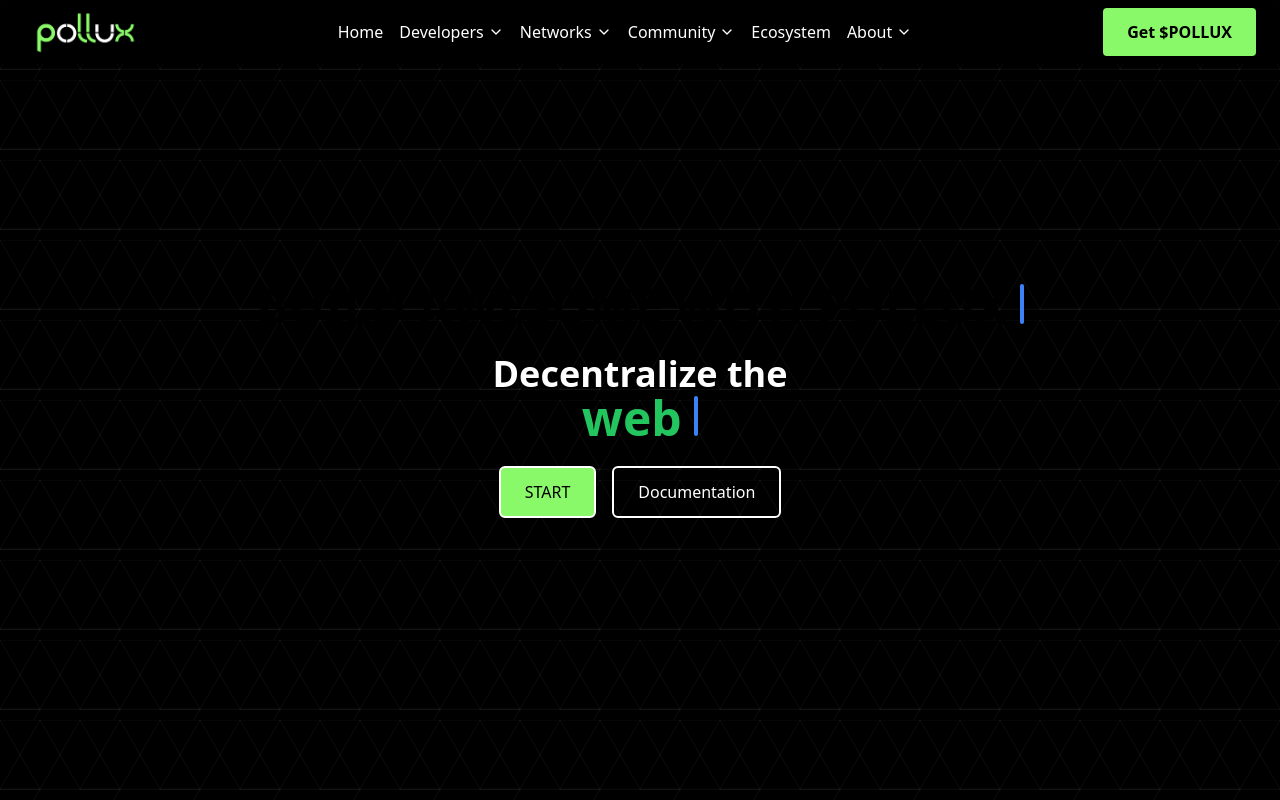
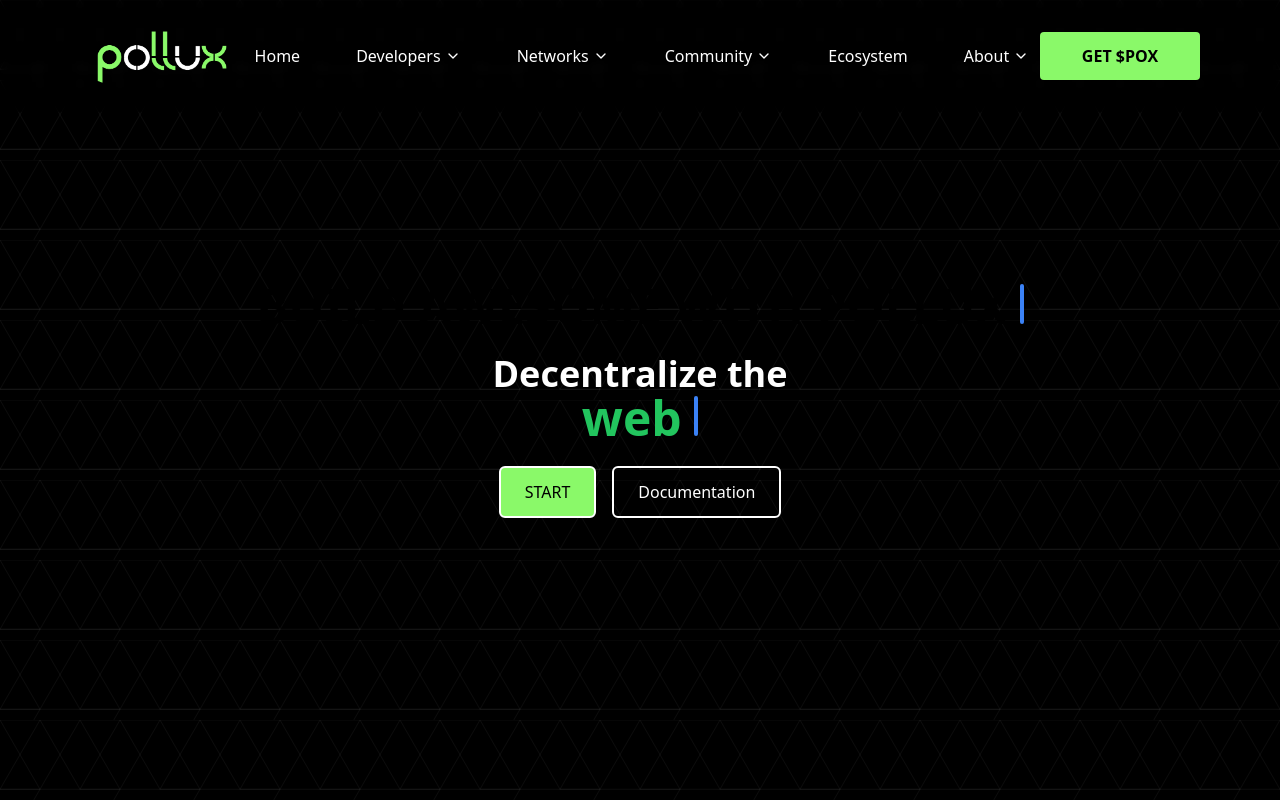
Before and after one commit to rhrits/polluxcoin-website, a Next.js app: page / in a window 1280 px wide. Shown: the top 800 px of the page. Built offline with nearby package versions, Linux system fonts and the light colour scheme.

Commit message:
navbar bar margin fix

```diff
--- a/src/app/components/Navbar.tsx
+++ b/src/app/components/Navbar.tsx
@@ -212,20 +212,20 @@ export default function Navbar() {
   ];
 
   return (
-    <nav className="fixed top-0 left-0 w-full bg-black backdrop-blur-md bg-opacity-70 z-50 shadow-lg">
-      <div className="flex items-center justify-between px-6 py-2 max-w-7xl mx-auto">
+    <nav className="fixed top-0 left-0 w-full">
+      <div className="flex items-center justify-between bg-black backdrop-blur-sm bg-opacity-30 px-20 py-6 ">
         {/* Left: Logo Only */}
-        <div className="flex items-center space-x-2">
+        <div className="cursor-pointer">
           <img
             src="/polluxlogowhite.png"
             alt="Polluxcoin Logo"
-            className="h-12 w-auto"
+            className="h-16 w-full"
           />
         </div>
 
         {/* Center: Navigation Menu */}
-        <NavigationMenu className="flex space-x-4">
-          <NavigationMenuList className="flex space-x-4">
+        <NavigationMenu className="flex space-x-6">
+          <NavigationMenuList className="flex space-x-14">
             {menuItems.map((item, index) => (
               <NavigationMenuItem
                 key={index}
@@ -281,14 +281,14 @@ export default function Navbar() {
         {/* Right: Get $POLLUX Button */}
         <Button
           variant="primary"
-          className="bg-[#8af969] text-black hover:shadow-[0_0_10px_#8af969] hover:bg-[#8af969] hover:text-black transition-all duration-300 relative flex items-center justify-center h-12 px-6"  // Ensure button size is fixed
+          className="bg-[#8af969] text-black hover:shadow-[0_0_10px_#8af969] hover:bg-[#8af969] hover:text-black transition-all duration-300 relative flex items-center justify-center h-12 w-40 px-6"  // Ensure button size is fixed
           onMouseEnter={() => setIsHovered(true)}  // Hover in
           onMouseLeave={() => setIsHovered(false)} // Hover out
         >
           {isHovered ? (
-            <img src="/polluxicon.png" alt="Pollux Icon" className="h-6 w-6" />
+            <img src="/polluxicon.png" alt="Pollux Icon" className="h-6 w-6"  />
           ) : (
-            "Get $POLLUX"
+            <p className="font-semibold">GET $POX</p>
           )}
         </Button>
         {/* <Button
```
